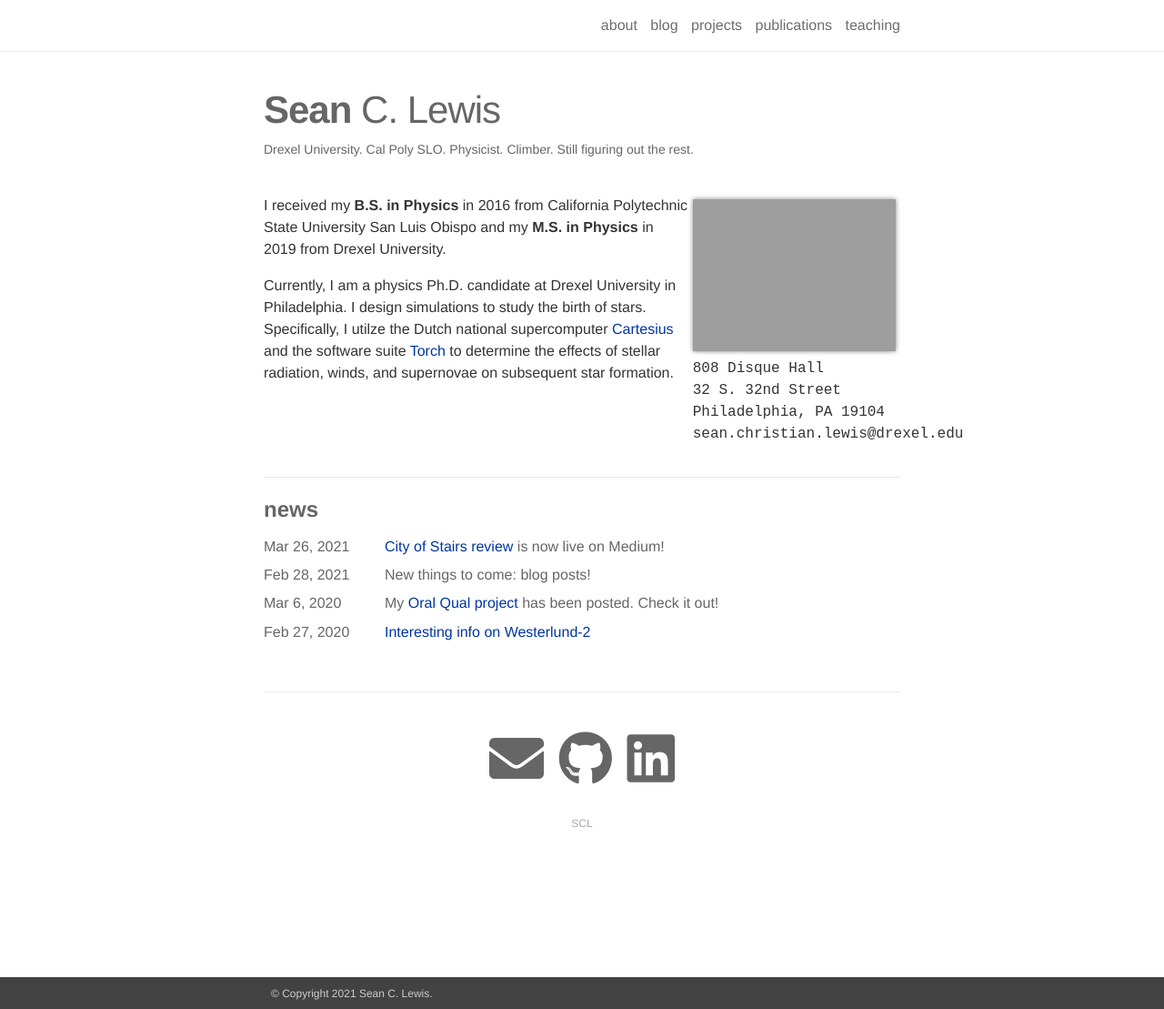
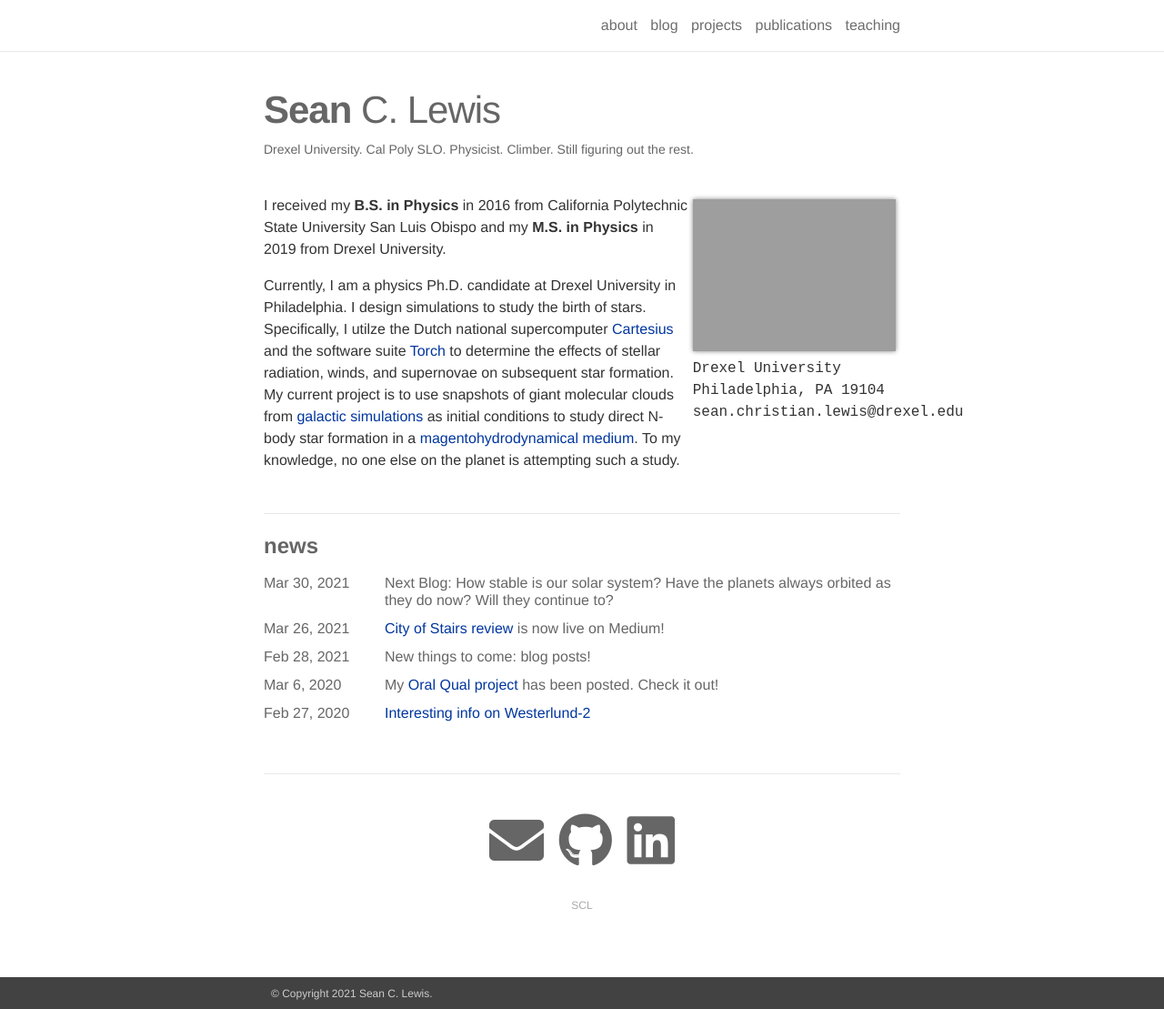
Before and after one commit to seanlabean/seanWebpage, a Jekyll site: the page built from _pages/about.md, in a window 1280 px wide and 1109 px high. Shown: the whole window at 91% size. Built offline with Jekyll 4.4.1, drawn with Linux system fonts in a browser that asks for light colours; nearby versions of some CDN libraries.

Commit message:
added news and updated about.md

```diff
--- a/_pages/about.md
+++ b/_pages/about.md
@@ -8,8 +8,7 @@
   align: right
   image: prof_pic.jpg
   address: >
-    <p> 808 Disque Hall</p>
-    <p>32 S. 32nd Street</p>
+    <p>Drexel University
     <p>Philadelphia, PA 19104</p>
     <p>sean.christian.lewis@drexel.edu</p>
 news: true
@@ -17,4 +16,4 @@
 ---
 I received my <strong>B.S. in Physics</strong> in 2016 from California Polytechnic State University San Luis Obispo and my <strong>M.S. in Physics</strong> in 2019 from Drexel University.
 
-Currently, I am a physics Ph.D. candidate at Drexel University in Philadelphia. I design simulations to study the birth of stars. Specifically, I utilze the Dutch national supercomputer [Cartesius](https://userinfo.surfsara.nl/systems/cartesius) and the software suite <a href="https://arxiv.org/pdf/1901.01132.pdf">Torch</a> to determine the effects of stellar radiation, winds, and supernovae on subsequent star formation.
+Currently, I am a physics Ph.D. candidate at Drexel University in Philadelphia. I design simulations to study the birth of stars. Specifically, I utilze the Dutch national supercomputer [Cartesius](https://userinfo.surfsara.nl/systems/cartesius) and the software suite <a href="https://arxiv.org/pdf/1901.01132.pdf">Torch</a> to determine the effects of stellar radiation, winds, and supernovae on subsequent star formation. My current project is to use snapshots of giant molecular clouds from [galactic simulations](https://arxiv.org/pdf/2001.07214.pdf) as initial conditions to study direct N-body star formation in a [magentohydrodynamical medium](http://flash.uchicago.edu/site/). To my knowledge, no one else on the planet is attempting such a study.
```
Also changed, not shown: _news/solar-system-stability-news.md (added, +7 -0 lines).
